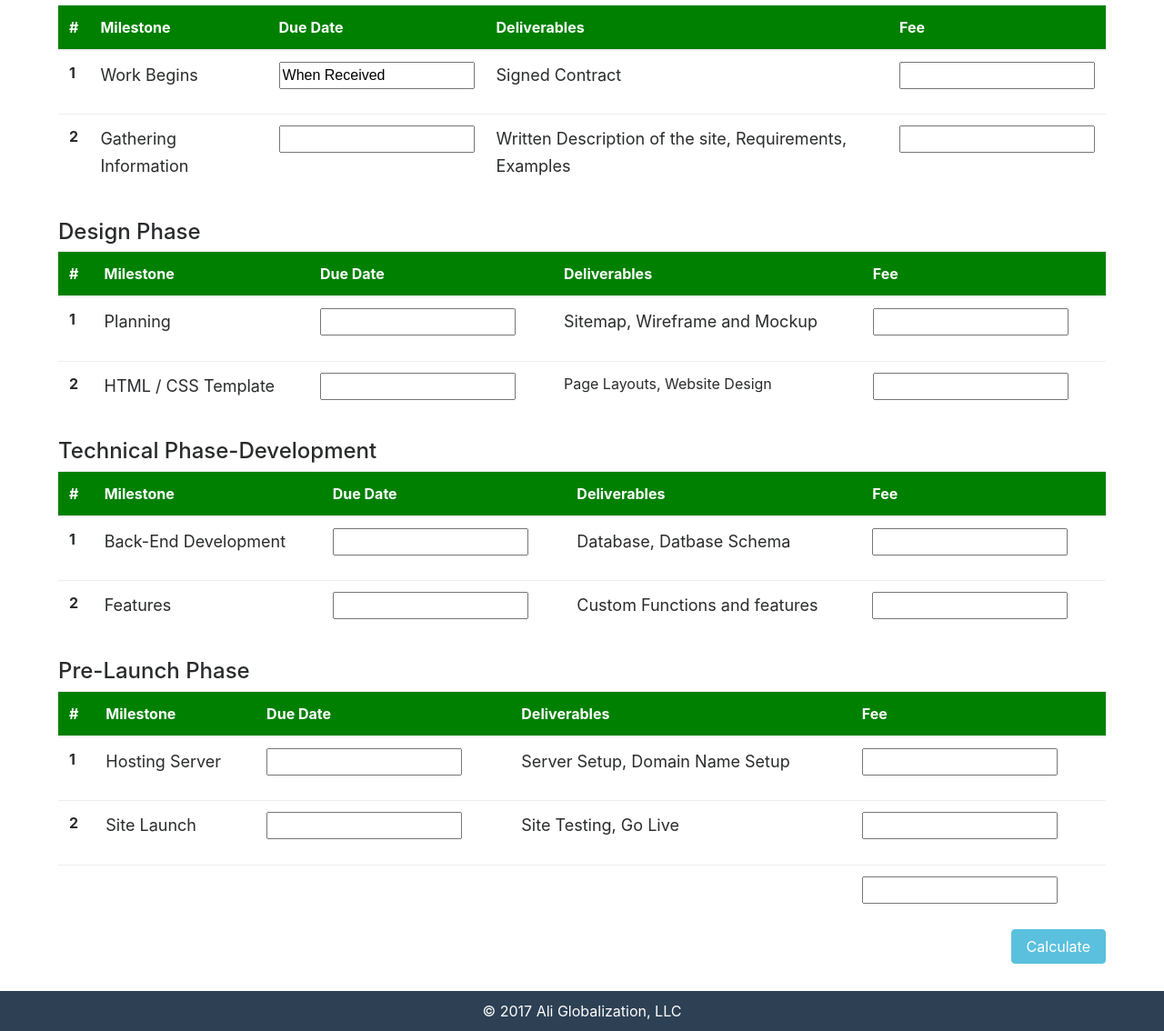
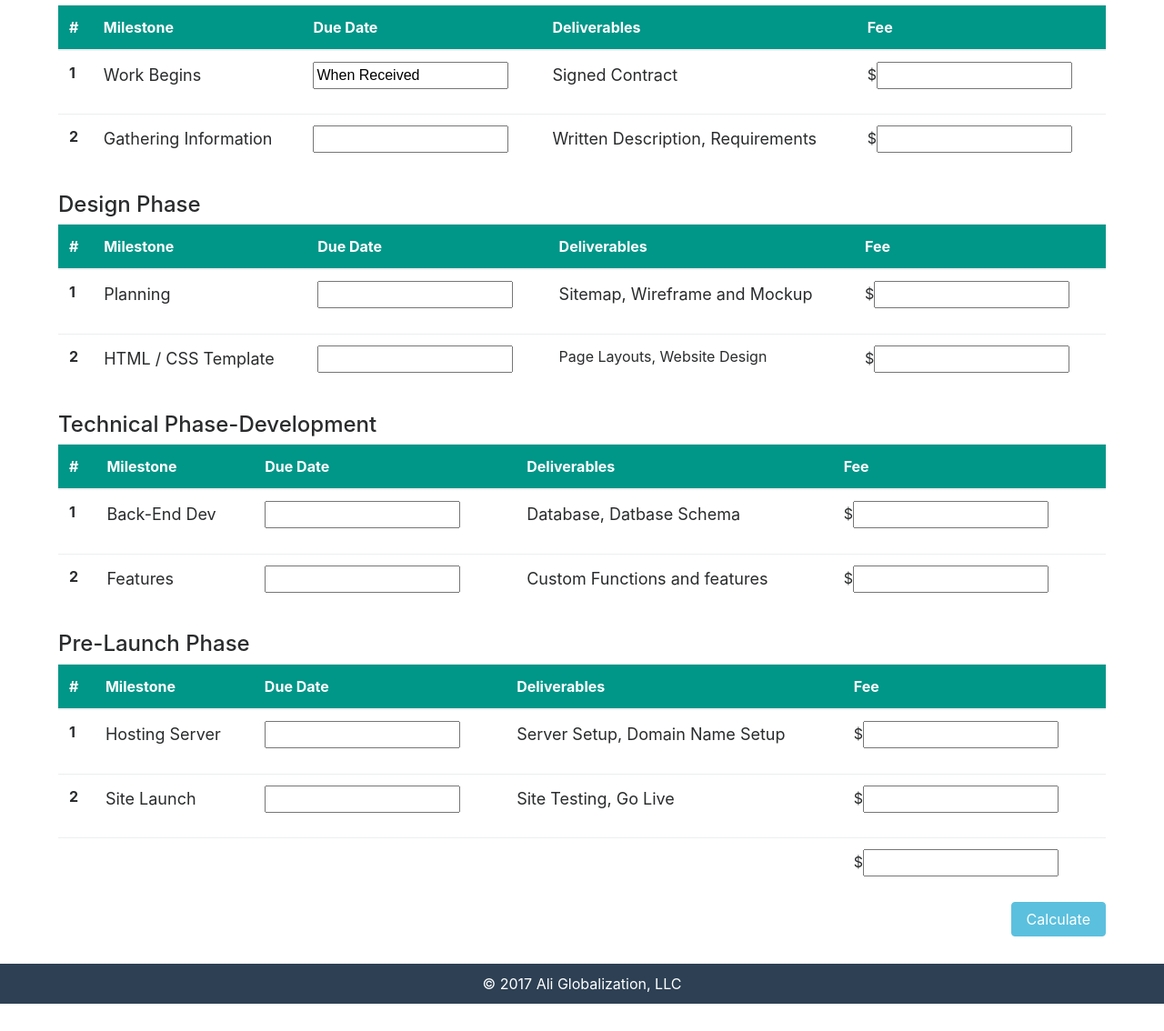
Before and after one commit to Alisher778/useful-docs, a plain HTML site: page project-proposal.html in a window 1280 px wide. Shown: the part 1272-2406 px from the top of the page at 91% size. After the commit the page ends 2376 px from the top, so only its background shows below. Drawn offline with nearby package versions, Linux system fonts and the light colour scheme; some packages are replaced by stand-ins of ours; a script that the page names is missing.

Commit message:
saving some changes

```diff
--- a/css/style.scss
+++ b/css/style.scss
@@ -57,7 +57,8 @@ main{  width: 90%; margin: 0 auto; padding: 0; max-width: 1440px; margin-top: 40
 			p{ margin-bottom: 0;}
 		}
 	}
-	.thead-inverse th{background-color: green}
+	.thead-inverse th{background-color: #009688}
+
 }
 
 .done, .edit{border: 1px solid; display: inline-block; padding: 10px 30px; margin-top: 20px; width: 125px; border-radius: 6px; cursor: pointer;}
@@ -95,9 +96,9 @@ main{  width: 90%; margin: 0 auto; padding: 0; max-width: 1440px; margin-top: 40
 	}
 	.project-proposal{
 		.edit.hide-on-print{ opacity: 0; margin-top: 0; padding: 0;}
+		.bg-color{background-color: #009688}
 		.calculate{display: none;}
 		h3{text-align: center; font-size: 28px; line-height: 1.6;}
-		thead.thead-inverse{background-color: #000 !important; -webkit-print-color-adjust: exact;}
 		.thead-inverse th{background-color: #000; font-weight: normal; -webkit-print-color-adjust: exact;}
 	}
 
--- a/project-proposal.html
+++ b/project-proposal.html
@@ -63,8 +63,8 @@
 
   				<h3>Discovery Phase</h3>
   				<table class="table">
-  					<thead class="thead-inverse">
-  						<tr>
+  					<thead class="thead-inverse" >
+  						<tr class="bg-color" >
   							<th>#</th>
   							<th>Milestone</th>
   							<th>Due Date</th>
@@ -78,14 +78,14 @@
   							<td><p>Work Begins</p></td>
   							<td><input type="text" value="When Received"></td>
   							<td><p>Signed Contract</p></td>
-  							<td><input type="text" class="fee"></td>
+  							<td>&#36;<input type="text" class="fee"></td>
   						</tr>
   						<tr>
   							<th scope="row">2</th>
   							<td><p>Gathering Information</p></td>
   							<td><input type="text" class="datepicker"></td>
-  							<td><p>Written Description of the site, Requirements, Examples</p></td>
-  							<td><input type="text" class="fee"></td>
+  							<td><p>Written Description, Requirements</p></td>
+  							<td>&#36;<input type="text" class="fee"></td>
   						</tr>
   					</tbody>
   				</table>
@@ -107,14 +107,14 @@
   							<td><p>Planning</p></td>
   							<td><input type="text" class="datepicker"></td>
   							<td><p>Sitemap, Wireframe and Mockup</p></td>
-  							<td><input type="text" class="fee"></td>
+  							<td>&#36;<input type="text" class="fee"></td>
   						</tr>
   						<tr>
   							<th scope="row">2</th>
   							<td><p>HTML / CSS Template</p></td>
   							<td><input type="text" class="datepicker"></td>
   							<td>Page Layouts, Website Design</td>
-  							<td><input type="text" class="fee"></td>
+  							<td>&#36;<input type="text" class="fee"></td>
   						</tr>
   					</tbody>
   				</table>
@@ -133,17 +133,17 @@
   					<tbody>
   						<tr>
   							<th scope="row">1</th>
-  							<td><p>Back-End Development</p></td>
+  							<td><p>Back-End Dev</p></td>
   							<td><input type="text" class="datepicker"></td>
   							<td><p>Database, Datbase Schema</p></td>
-  							<td><input type="text" class="fee"></td>
+  							<td>&#36;<input type="text" class="fee"></td>
   						</tr>
   						<tr>
   							<th scope="row">2</th>
   							<td><p>Features</p></td>
   							<td><input type="text" class="datepicker"></td>
   							<td><p>Custom Functions and features</p></td>
-  							<td><input type="text" class="fee"></td>
+  							<td>&#36;<input type="text" class="fee"></td>
   						</tr>
   					</tbody>
   				</table>
@@ -165,21 +165,21 @@
   							<td><p>Hosting Server</p></td>
   							<td><input type="text" class="datepicker"></td>
   							<td><p>Server Setup, Domain Name Setup</p></td>
-  							<td><input type="text" class="fee"></td>
+  							<td>&#36;<input type="text" class="fee"></td>
   						</tr>
   						<tr>
   							<th scope="row">2</th>
   							<td><p>Site Launch</p></td>
   							<td><input type="text" class="datepicker"></td>
   							<td><p>Site Testing, Go Live</p></td>
-  							<td><input type="text" class="fee"></td>
+  							<td>&#36;<input type="text" class="fee"></td>
   						</tr>
   						<tr>
   							<th scope="row"></th>
   							<td></td>
   							<td></td>
   							<td></td>
-  							<td class="total"><input type="text" value=""></td>
+  							<td class="total">&#36;<input type="text" value=""></td>
   						</tr>
 
   					</tbody>
```
Also changed, not shown: css/style.css, 1 other file.
